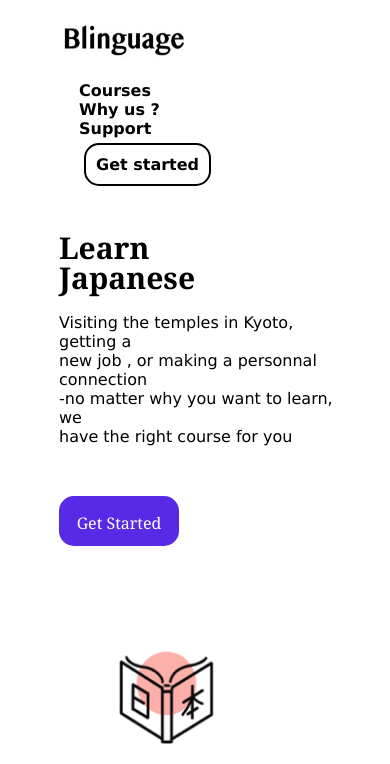
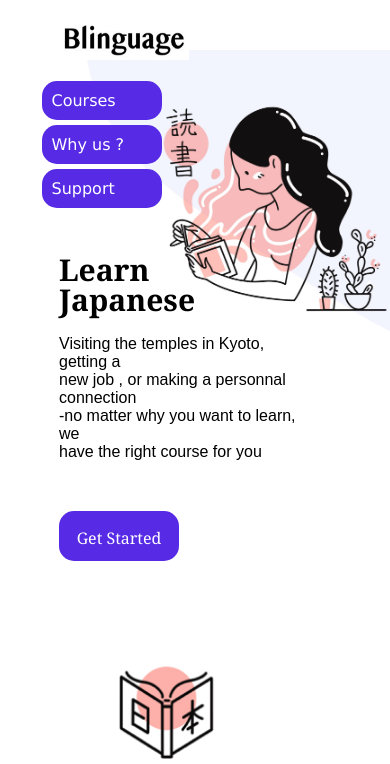
Before and after one commit to Charleslfnt/Blinguage-, a plain HTML site: page index.html in a window 390 px wide. Shown: the top 764 px of the page. Drawn offline with Linux system fonts and the light colour scheme.

Commit message:
responsive eco+

```diff
--- a/assets/css/Style.css
+++ b/assets/css/Style.css
@@ -52,7 +52,7 @@ h1 {
     line-height: 1;
 }
 
-.text {
+.text, .article {
     font-family: Verdana, Geneva, Tahoma, sans-serif;
 }
 
@@ -65,7 +65,7 @@ p {
     align-content: flex-start;
 }
 
-#btn1 {
+.btn1 {
     border: 2px solid black;
     border-radius: 15px;
 	padding: 10px;
@@ -105,9 +105,58 @@ p {
 
 /*         Media Queries        */
 
+@media screen and (max-width: 900px) {
+    .btn1resp {
+        margin-left: -10px;
+     }
+}
 
+@media screen and (max-width: 768px)
+{
+    body {
+        font-family: Georgia, 'Times New Roman', Times, serif;
+        overflow-x: hidden;
+        width: 100%;
+        margin: auto;
+        background:url("../img/bg.jpg");
+        background-repeat: no-repeat;
+        background-size: 100%;
+        background-position-y: 30px;
+        background-position-x: 190px;
+
+
+    }
+
+    .btn1resp {
+       margin-left: -10px;
+    }
+}
+
+
+
+
+
+
+/*partie mobile*/
 @media screen and (max-width: 576px)
     {
+
+
+        body {
+            font-family: Georgia, 'Times New Roman', Times, serif;
+            overflow-x: hidden;
+            width: 80%;
+            margin: auto;
+            background:url("../img/bg.jpg");
+            background-repeat: no-repeat;
+            background-size: 100%;
+            background-position-y: 50px;
+            background-position-x: 80px;
+
+
+        }
+
+
         h1
         {
             font-size : 30px;
@@ -120,10 +169,51 @@ p {
             align-items: flex-start;
         }
 
+        .secondDiv {
+            margin-right: 25px;
+        }
+
+
         li
         {
             display: flex;
             align-items: flex-start;
+
+        }
+
+        .btn1 {
+            display: none;
+            width: 100px;
+            margin-left: 30%;
+
+            border-radius: 15px;
+            border: 10;
+            padding-left: 15%;
+
+        }
+
+        .btn1resp {
+            width: 100px;
+            padding-left: 20%;
+            background-color: #572AE5;
+            color: white;
+            border-radius: 15px;
+            padding: 10px;
+            margin : 5px;
+            margin-left: -30%;
+
+
+        }
+
+        .article {
+            font-family: Arial, Helvetica, sans-serif;
+            margin-right: 15px;
+
+        }
+
+        .text {
+            font-family: Arial, Helvetica, sans-serif;
+            margin-right: 15px;
         }
 
         .pictogrammes {
--- a/index.html
+++ b/index.html
@@ -13,11 +13,11 @@
         <div class="firstDiv">
             <img src="assets/img/logo.jpg" alt="Logo" id="logo">
                 <ul>
-                    <li><b>Courses</b></li>
-                    <li><b>Why us ?</b></li>
-                    <li><b>Support</b></li>
+                    <li class="btn1resp">Courses</li>
+                    <li class="btn1resp">Why us ?</li>
+                    <li class="btn1resp">Support</li>
 
-                    <li id="btn1"><b>Get started </b></li>
+                    <li class="btn1"><b>Get started </b></li>
 
                 </ul>
 
@@ -27,7 +27,7 @@
 
 <div class="secondDiv">
         <h1>Learn <br> Japanese</h1>
-        <p class="text"> Visiting the temples in Kyoto, getting a <br> new job
+        <p class="article"> Visiting the temples in Kyoto, getting a <br> new job
         , or making a personnal connection <br> -no matter why you want to learn, we
         <br> have the right course for you </p>
 
```
